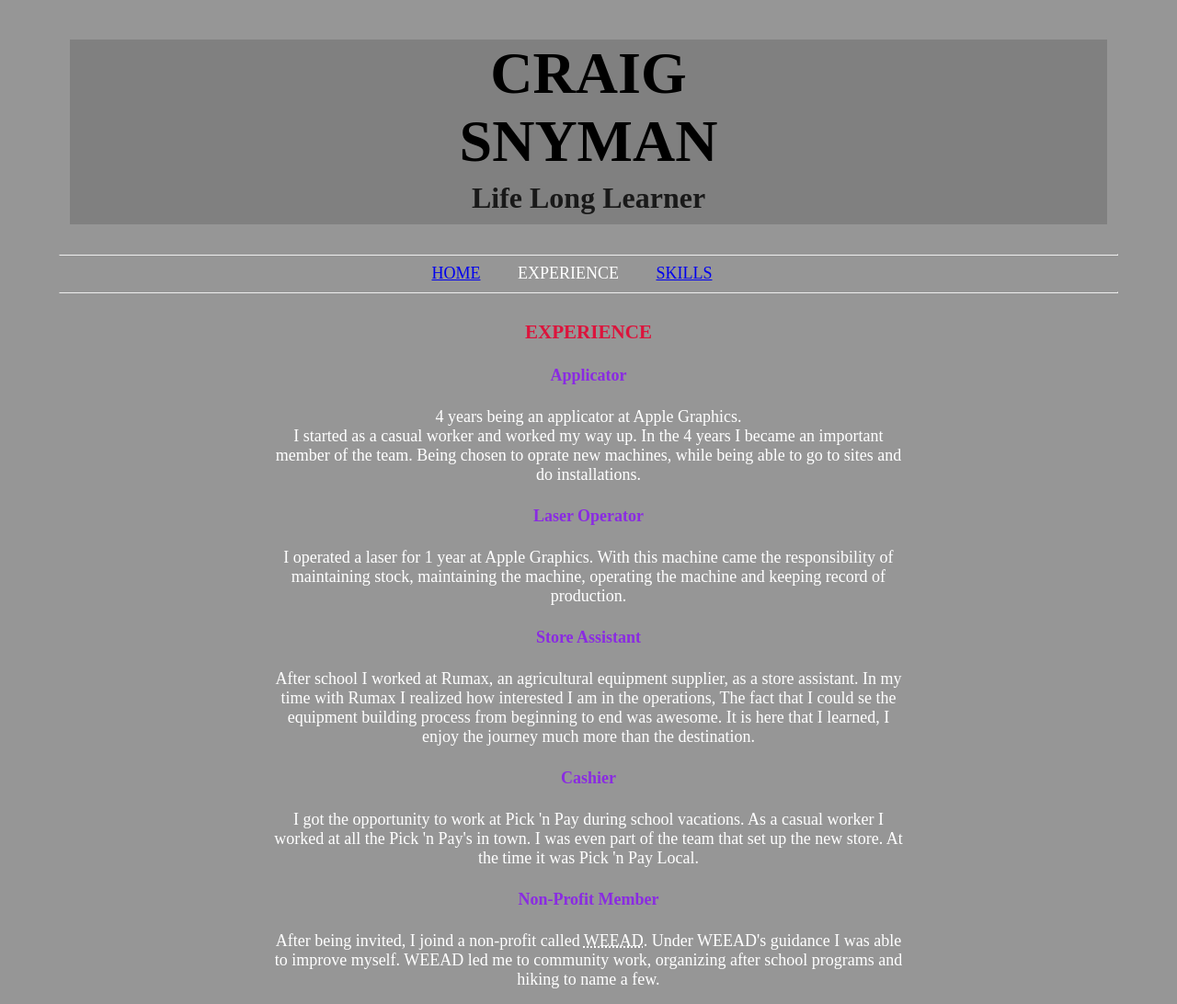
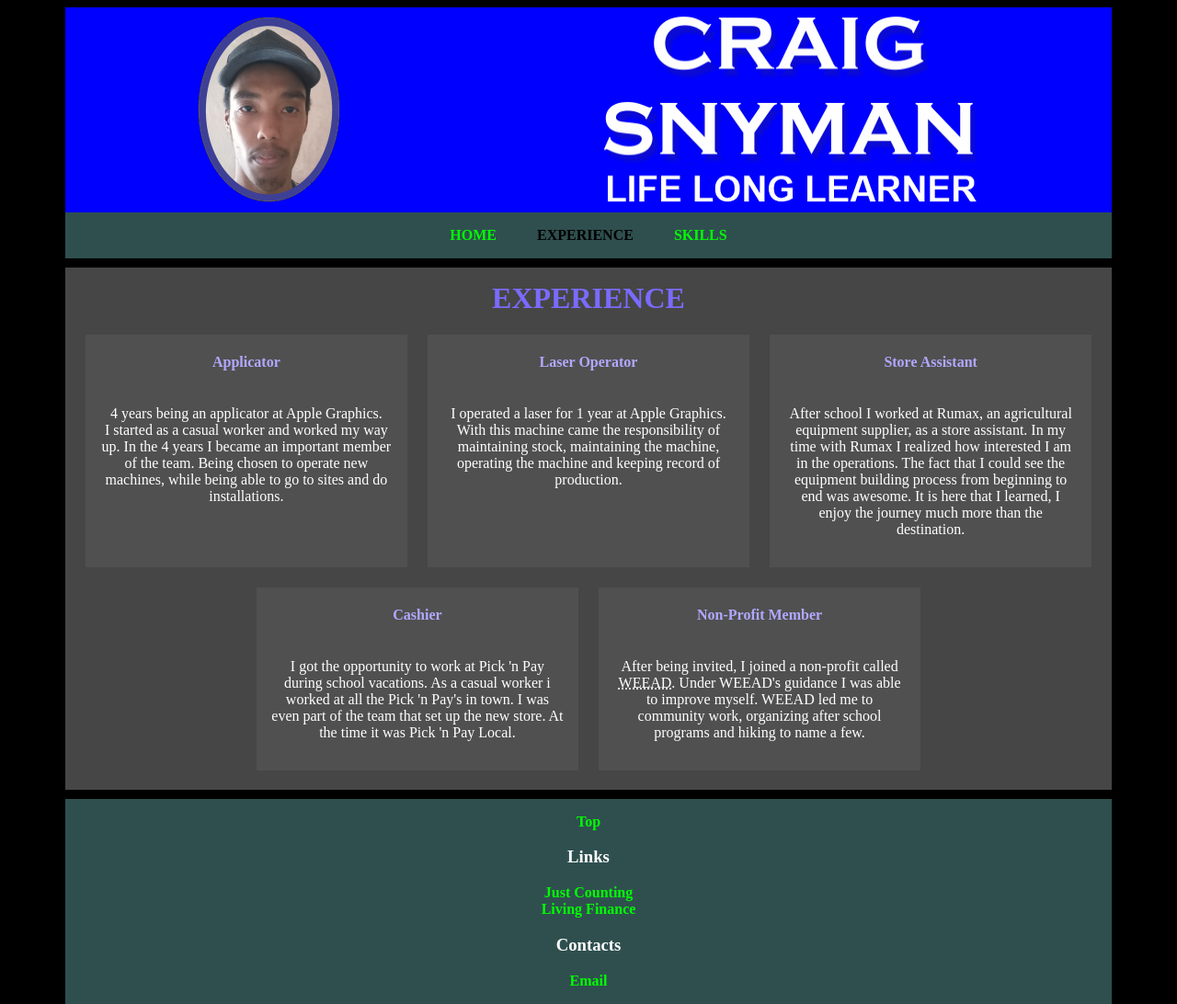
Before and after one commit to CJSnyman/CJSnyman.github.io, a plain HTML site: page experience/index.html in a window 1280 px wide. Shown: the top 1092 px of the page at 92% size. Drawn offline with Linux system fonts and the light colour scheme.

Commit message:
Update
Style changes and typo fixes.

```diff
--- a/CSS/style.css
+++ /dev/null
@@ -1,63 +0,0 @@
-body {
-    background-color: rgb(150, 150, 150);
-    color: white;
-    width: 90%;
-    margin: 0 auto;
-    text-align: center;
-    font-size: large;
-}
-
-body {
-    margin-bottom: 5%;
-}
-
-#navigate,
-#footer {
-    margin: 1%;
-}
-
-#content {
-    overflow: auto;
-}
-
-header {
-    text-align: center;
-    font-size: xx-large;
-    background-color: grey;
-    margin: 1%;
-}
-
-h1 {
-    margin-bottom: 0.1em;
-    color: black;
-}
-
-#top p {
-    font-weight: bolder;
-    margin-top: 0.1em;
-    padding-bottom: 10px;
-    color: rgb(25, 25, 25);
-}
-
-nav a,
-li {
-    display: inline;
-    margin-right: 2em;
-}
-
-#content {
-    width: 60%;
-    margin-left: 20%;
-}
-
-table {
-    margin: 0 auto;
-}
-
-h4 {
-    color: blueviolet;
-}
-
-h3 {
-    color: crimson;
-}
--- /dev/null
+++ b/CSS/stylesheet.css
@@ -0,0 +1,104 @@
+body {
+    background-color: rgb(0, 0, 0);
+    color: white;
+    text-align: center;
+}
+
+.wrapper {
+    width: 90%;
+    min-width: 250px;
+    margin: 0 auto;
+}
+
+a {
+    text-decoration: none;
+}
+
+header {
+    background-color: blue;
+    display: flex;
+    justify-content: center;
+    align-items: normal;
+    flex-wrap: wrap;
+}
+
+header img{
+    float: left;
+    margin: 10px auto;
+}
+
+nav {
+    padding: 1em;
+    background-color: darkslategray;
+}
+
+a {
+    color: lime;
+    font-weight: bolder;
+}
+
+nav a {
+    margin: 10px 20px;
+}
+
+#current {
+    color: black;
+}
+
+section {
+    margin: 10px auto;
+    padding: 10px;
+    background-color: rgb(70, 70, 70);
+    display: flex;
+    justify-content: center;
+    align-items: normal;
+    flex-wrap: wrap;
+}
+
+#subhead {
+    font-weight: bold;
+    position: relative;
+    bottom: -10px;
+    background-color: rgb(70, 70, 70);
+    margin: 0;
+    padding-top: 15px;
+}
+
+li {
+    display: inline-block;
+    margin: 0 4%;
+}
+
+article {
+    background-color: rgb(80, 80, 80);
+    float: left;
+    width: 31.3%;
+    min-width: 250px;
+    margin: 1%;
+}
+
+article h4 {
+    color: rgb(177, 168, 255);
+}
+
+article h3, #subhead {
+    color: rgb(122, 107, 255);
+}
+
+article p {
+    padding: 1em;
+}
+
+table {
+    margin: 10px auto;
+}
+
+th, td {
+    padding: 5px;
+}
+
+footer {
+    padding: 1em;
+    background-color: darkslategray;
+    clear: both;
+}
--- a/experience/index.html
+++ b/experience/index.html
@@ -3,60 +3,58 @@
 
     <head>
         <title>Experience</title>
-        <link href="../CSS/style.css" type="text/css" rel="stylesheet">
+        <link href="../CSS/stylesheet.css" type="text/css" rel="stylesheet">
     </head>
 
     <body>
+        <div class="wrapper">
             <header id="top">
-            <h1>CRAIG<br>SNYMAN</h1>
-            <p>Life Long Learner</p>
+                <img src="../images/Portfolio.png" alt="Me, Craig">
+                <img src="../images/name.png" alt="name">
             </header>
-
-        <hr />
 
             <nav>
                 <a href="../index.html">HOME</a>
-            <a>EXPERIENCE</a>
+                <a id="current">EXPERIENCE</a>
                 <a href="../skills/index.html">SKILLS</a>
             </nav>
 
-        <hr />
-
-        <div id="content">
-            <h3>EXPERIENCE</h3>
-            <div id="article_1">
+            <h1 id="subhead">EXPERIENCE</h1>
+            <section>
+                <article>
                     <h4>Applicator</h4>
-                <p>4 years being an applicator at Apple Graphics. <br /> I started as a casual worker and worked my way
-                    up. In the 4 years I became an important member of the team. Being chosen to oprate new machines,
-                    while being able to go to sites and do installations.</p>
+                    <p>4 years being an applicator at Apple Graphics. <br /> I started as a casual worker and worked my
+                        way up. In the 4 years I became an important member of the team. Being chosen to operate new
+                        machines, while being able to go to sites and do installations.</p>
+                </article>
+                <article>
                     <h4>Laser Operator</h4>
                     <p>I operated a laser for 1 year at Apple Graphics. With this machine came the responsibility of
-                    maintaining stock, maintaining the machine, operating the machine and keeping record of production.
+                        maintaining stock, maintaining the machine, operating the machine and keeping record of
+                        production.
                     </p>
-            </div>
-            <div id="article_2">
+                </article>
+                <article>
                     <h4>Store Assistant</h4>
-                <p>After school I worked at Rumax, an agricultural equipment supplier, as a store assistant. In my time
-                    with Rumax I realized how interested I am in the operations, The fact that I could se the equipment
-                    building process from beginning to end was awesome. It is here that I learned, I enjoy the journey
-                    much more than the destination.</p>
+                    <p>After school I worked at Rumax, an agricultural equipment supplier, as a store assistant. In my
+                        time with Rumax I realized how interested I am in the operations. The fact that I could see the
+                        equipment building process from beginning to end was awesome. It is here that I learned, I enjoy
+                        the journey much more than the destination.</p>
+                </article>
+                <article>
                     <h4>Cashier</h4>
-                <p>I got the opportunity to work at Pick 'n Pay during school vacations. As a casual worker I worked at
-                    all the Pick 'n Pay's in town. I was even part of the team that set up the new store. At the time it
-                    was Pick 'n Pay Local.</p>
-            </div>
-            <div id="article_3">
+                    <p>I got the opportunity to work at Pick 'n Pay during school vacations. As a casual worker i worked
+                        at all the Pick 'n Pay's in town. I was even part of the team that set up the new store. At the
+                        time it was Pick 'n Pay Local.</p>
+                </article>
+                <article>
                     <h4>Non-Profit Member</h4>
-                <p>After being invited, I joind a non-profit called <abbr
-                        title="Wildia Environmental Empowerment And Development">WEEAD</abbr>. Under WEEAD's guidance I
-                    was
-                    able to improve myself. WEEAD led me to community work, organizing after school programs and hiking
-                    to
-                    name a few.</p>
-            </div>
-        </div>
-
-        <hr />
+                    <p>After being invited, I joined a non-profit called <abbr
+                            title="Wildia Environmental Empowerment And Development">WEEAD</abbr>. Under WEEAD's
+                        guidance I was able to improve myself. WEEAD led me to community work, organizing after school
+                        programs and hiking to name a few.</p>
+                </article>
+            </section>
 
             <footer>
                 <a href="#top">Top</a>
```
Also changed, not shown: index.html (+18 -25 lines), skills/index.html (+34 -36 lines), images/Portfolio.png (added), images/name.png (added). Lines whose indentation alone changed are shown as unchanged.
